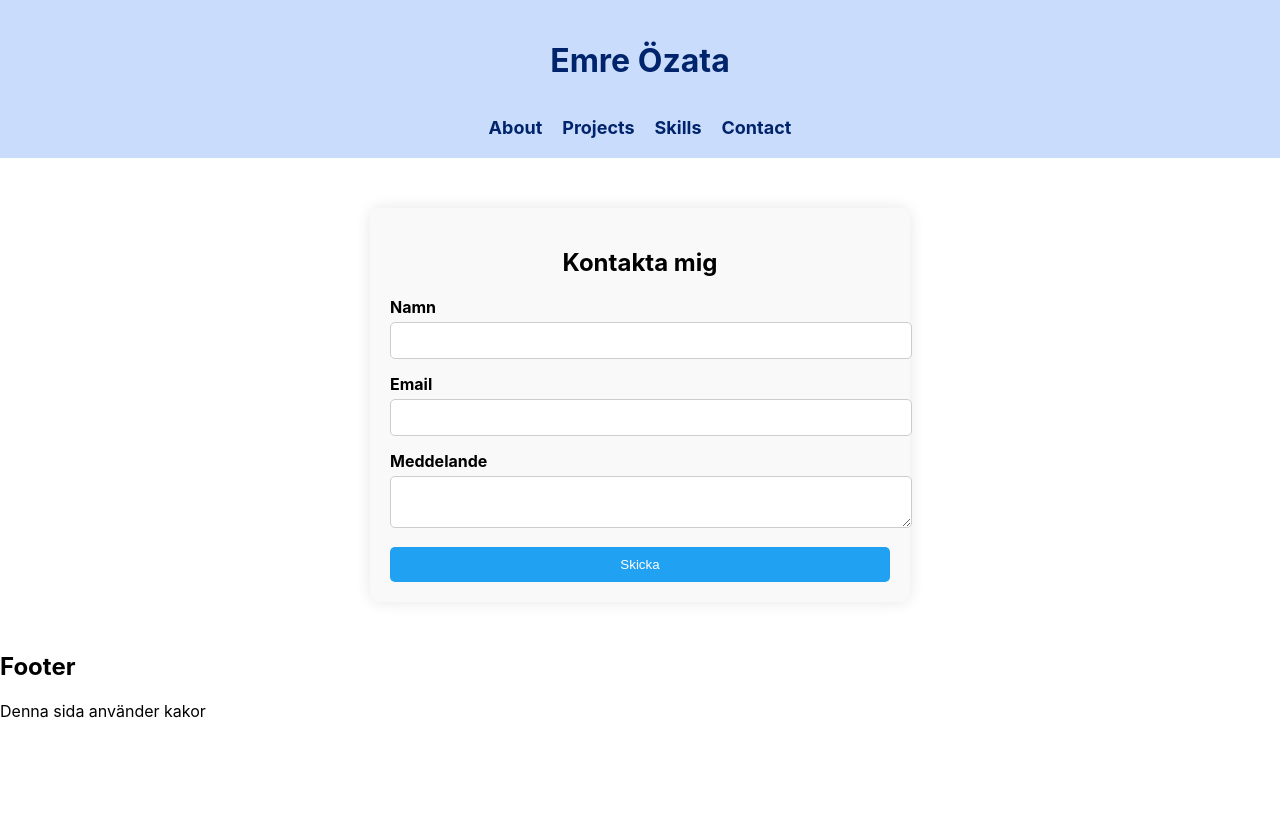
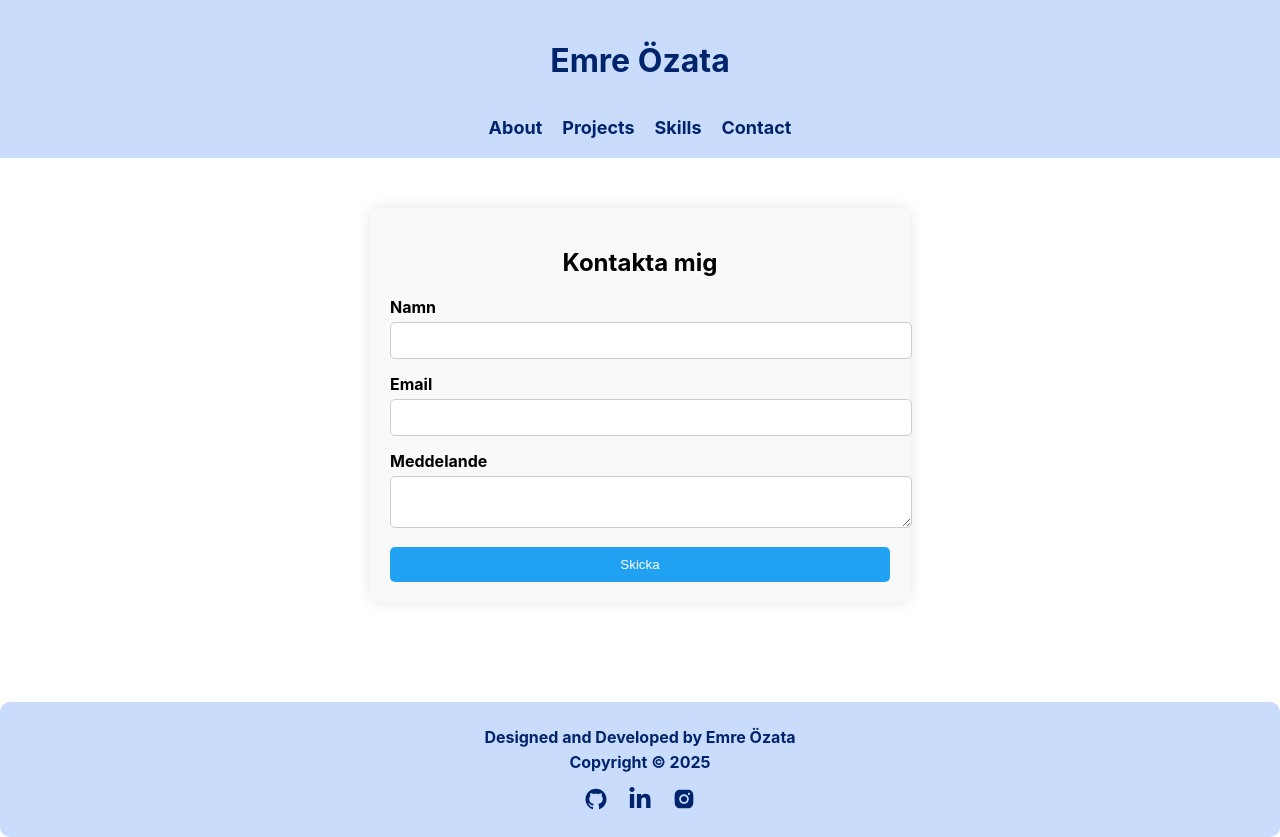
Before and after one commit to EmreOzata/Emre-Ozata.github.io, a React (Create React App) app in the folder portfolio/: page /#/contact in a window 1280 px wide. Before the commit the page ends 800 px from the top, so only its background shows below. Built offline with nearby package versions, Linux system fonts and the light colour scheme.

Commit message:
förändrringar på footer

```diff
--- a/portfolio/package.json
+++ b/portfolio/package.json
@@ -11,6 +11,7 @@
     "emailjs-com": "^3.2.0",
     "react": "^19.1.1",
     "react-dom": "^19.1.1",
+    "react-icons": "^5.5.0",
     "react-router-dom": "^7.9.1",
     "react-scripts": "5.0.1",
     "react-toastify": "^11.0.5",
--- a/portfolio/src/App.css
+++ b/portfolio/src/App.css
@@ -1,4 +1,19 @@
-/* Header styling */
+html, body, #root {
+  height: 100%;
+  margin: 0;
+}
+
+.App {
+  display: flex;
+  flex-direction: column;
+  min-height: 100vh;
+}
+
+.main-content {
+  flex: 1;
+}
+
+
 .App-header {
   display: flex;
   flex-direction: column;
@@ -8,14 +23,12 @@
   color: #00246B;
 }
 
-/* Navigation styling */
 .App-nav {
   display: flex;
   gap: 20px;
   margin-top: 15px;
 }
 
-/* Länk styling */
 .nav-link {
   color: #00246B;
   text-decoration: none;
@@ -24,7 +37,6 @@
   transition: all 0.3s ease;
 }
 
-/* Hover-effekt */
 .nav-link:hover {
   color: #ffffff;
   transform: scale(1.1);
--- a/portfolio/src/App.js
+++ b/portfolio/src/App.js
@@ -9,16 +9,20 @@ import Skills from './pages/Skills';
 
 function App() {
   return (
+    <div className="App">
       <Router>
         <Header />
+        <div className="main-content">
           <Routes>
             <Route path="/" element={<About />} />
             <Route path="/projects" element={<Projects />} />
             <Route path="/skills" element={<Skills />} />
             <Route path="/contact" element={<Contact />} />
           </Routes>
+        </div>
         <Footer />
       </Router>
+    </div>
   );
 }
 
--- a/portfolio/src/components/Footer.js
+++ b/portfolio/src/components/Footer.js
@@ -1,12 +1,33 @@
-import React from 'react';
+import React from "react";
+import { AiFillGithub, AiFillInstagram } from "react-icons/ai";
+import { FaLinkedinIn } from "react-icons/fa";
+import '../css/Footer.css';
 
-function About() {
+function Footer() {
+  const date = new Date();
+  const year = date.getFullYear();
+
   return (
-    <section id="footer">
-        <h2>Footer</h2>
-      <p>Denna sida använder kakor</p>
-    </section>
+    <div className="footer">
+      <div className="footer-copywright">
+        <h3>Designed and Developed by Emre Özata</h3>
+        <h3>Copyright © {year}</h3>
+      </div>
+      <div className="footer-body">
+        <div className="footer-icons">
+          <a href="https://github.com/EmreOzata" target="_blank" rel="noopener noreferrer">
+            <AiFillGithub />
+          </a>
+          <a href="https://www.linkedin.com/in/emre-%C3%B6zata-54b4222a0/" target="_blank" rel="noopener noreferrer">
+            <FaLinkedinIn />
+          </a>
+          <a href="https://www.instagram.com/emreozaata/" target="_blank" rel="noopener noreferrer">
+            <AiFillInstagram />
+          </a>
+        </div>
+      </div>
+    </div>
   );
 }
 
-export default About;
+export default Footer;
--- /dev/null
+++ b/portfolio/src/css/Footer.css
@@ -0,0 +1,38 @@
+.footer {
+  display: flex;
+  flex-direction: column;
+  align-items: center;
+  background-color: #CADCFC;
+  color: #00246B;
+  padding: 20px;
+  margin-top: 50px;
+  text-align: center;
+  border-radius: 10px;
+}
+
+.footer-copywright h3 {
+  margin: 5px 0;
+  font-weight: bold;
+  font-size: 16px;
+}
+
+.footer-body {
+  display: flex;
+  gap: 15px;
+  margin-top: 10px;
+  flex-wrap: wrap;
+  justify-content: center;
+}
+
+.footer-icons a {
+  color: #00246B;
+  font-size: 1.5rem;
+  transition: all 0.3s ease;
+  padding: 10px;
+
+}
+
+.footer-icons a:hover {
+  color: #ffffff;
+  transform: scale(1.1);
+}
```
Also changed, not shown: 1 other file (tests, documents, lock files or other folders). Lines whose indentation alone changed are shown as unchanged.
